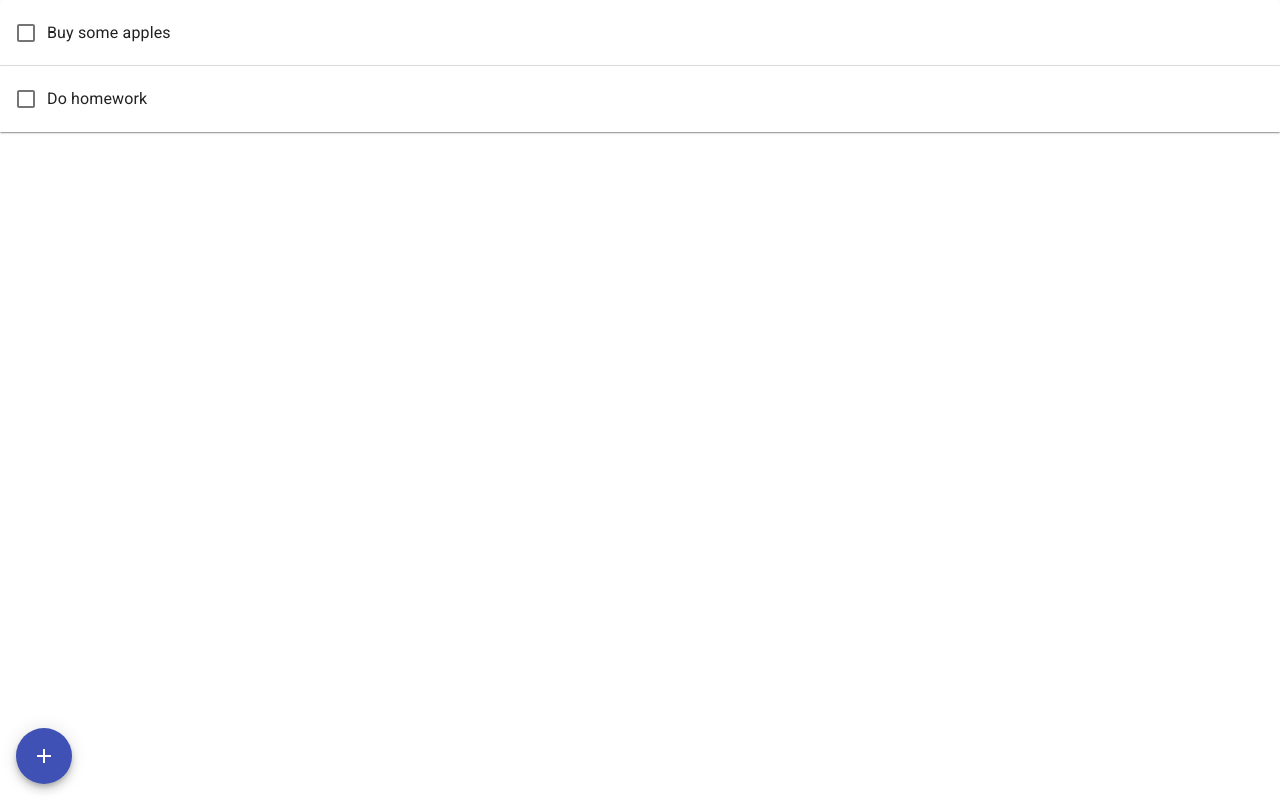
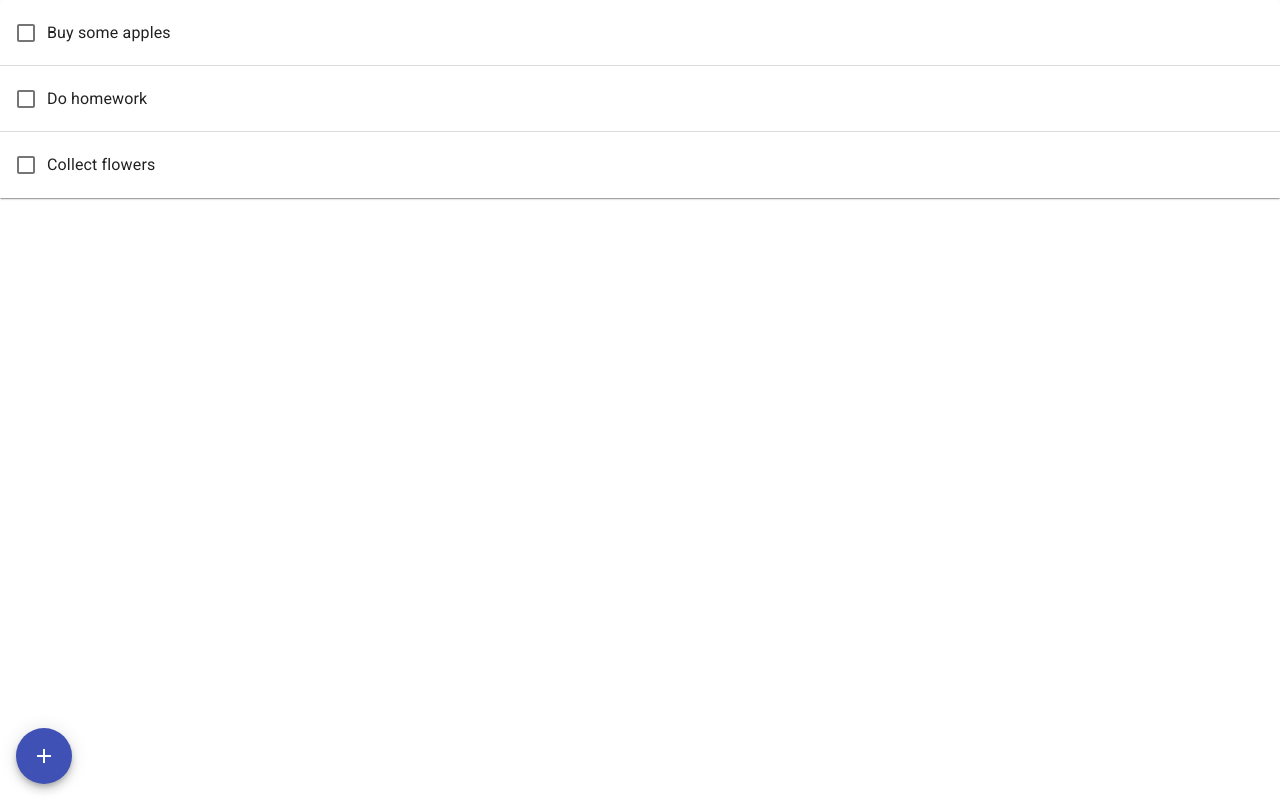
Before and after one commit to NyCodeGHG/todo-app, a React (Create React App) app: page / in a window 1280 px wide. Built offline with nearby package versions, Linux system fonts and the light colour scheme.

Commit message:
Added deletion functionality

```diff
--- a/src/App.js
+++ b/src/App.js
@@ -29,6 +29,11 @@ function App() {
             information: 'Do my homework I got from my school. This is a longer description. Lorem ipsum dolor sit amet, consetetur sadipscing elitr, sed diam nonumy eirmod tempor invidunt ut labore et dolore magna aliquyam erat, sed diam voluptua. At vero eos et accusam et justo duo dolores et ea rebum. Stet clita kasd gubergren, no sea takimata sanctus est Lorem ipsum dolor sit amet. Lorem ipsum dolor sit amet, consetetur sadipscing elitr, sed diam nonumy eirmod tempor invidunt ut labore et dolore magna aliquyam erat, sed diam voluptua. At vero eos et accusam et justo duo dolores et ea rebum. Stet clita kasd gubergren, no sea takimata sanctus est Lorem ipsum dolor sit amet.',
             dueDate: new Date(2021, 1, 15, 15, 3),
             done: true
+        },
+        {
+            id: 2,
+            title: 'Collect flowers',
+            done: false
         }
     ]);
 
--- a/src/todo-list/TodoList.js
+++ b/src/todo-list/TodoList.js
@@ -1,24 +1,65 @@
 import {
-    Accordion, AccordionActions,
+    Accordion,
+    AccordionActions,
     AccordionDetails,
-    AccordionSummary, Button,
-    Checkbox,
+    AccordionSummary,
+    Button,
+    Checkbox, Dialog, DialogActions, DialogContent, DialogContentText, DialogTitle,
     FormControlLabel,
-    Typography,
+    Grid,
+    makeStyles,
     useMediaQuery
 } from "@material-ui/core";
 import ExpandMoreIcon from '@material-ui/icons/ExpandMore';
+import { useState } from "react";
+
+const useStyles = makeStyles((theme) => ({
+    root: {
+        width: '100%',
+    },
+    heading: {
+        fontSize: theme.typography.pxToRem(15),
+    },
+    secondaryHeading: {
+        fontSize: theme.typography.pxToRem(15),
+        color: theme.palette.text.secondary,
+        verticalAlign: 'middle'
+    },
+    column: {
+        flexBasis: '40%',
+    },
+    fat: {
+        fontWeight: 600
+    }
+}));
 
 export default function TodoList({ todos, setTodos }) {
 
+    const [ open, setOpen ] = useState(false);
+    const [ dialogTodo, setDialogTodo ] = useState({});
     const isDesktop = useMediaQuery('(min-width: 600px)');
+    const classes = useStyles();
 
-    const handleChange = (id) => {
+    const handleChange = (event, id) => {
         const newTodos = todos.map(todo => todo.id === id ? { ...todo, done: !todo.done } : todo);
         setTodos(newTodos);
-    }
+    };
 
-    return todos.map(todo => {
+    const showDeleteDialog = (event, id) => {
+        setDialogTodo(todos.find(todo => todo.id === id));
+        setOpen(true);
+    };
+
+    const deleteTodo = (event, id) => {
+        const newTodos = todos.filter(todo => todo.id !== id);
+        setTodos(newTodos);
+    };
+
+    const compareTodo = (a, b) => {
+        return a.title > b.title;
+    };
+
+    const accordions = todos.sort(compareTodo).map(todo => {
         return <Accordion key={ todo.id }>
             <AccordionSummary
                 expandIcon={ !isDesktop && <ExpandMoreIcon/> }
@@ -26,22 +67,57 @@ export default function TodoList({ todos, setTodos }) {
                 aria-controls="additional-actions1-content"
                 id="additional-actions1-header">
                 <FormControlLabel
-                    aria-label="Acknowledge"
                     onClick={ (event) => event.stopPropagation() }
                     onFocus={ (event) => event.stopPropagation() }
-                    control={ <Checkbox onChange={ () => handleChange(todo.id) } value={ todo.done }/> }
-                    label={ todo.title }
-                />
+                    control={ <Checkbox value={ todo.done } onChange={ (event) => handleChange(event, todo.id) }/> }
+                    label={ todo.title }>
+                </FormControlLabel>
             </AccordionSummary>
-            { todo.information && (<AccordionDetails>
-                <Typography color="textSecondary">
-                    { todo.information }
-                </Typography>
-            </AccordionDetails>) }
+            <AccordionDetails>
+                <Grid container spacing={ 3 }>
+                    { todo.dueDate &&
+                    <Grid className={ classes.fat } item xs={ 12 }>{ todo.dueDate.toLocaleString() }</Grid> }
+                    { todo.information && <Grid item xs={ 12 }>{ todo.information }</Grid> }
+                </Grid>
+            </AccordionDetails>
             <AccordionActions>
                 <Button variant="contained" color="primary">Edit</Button>
-                <Button variant="contained" color="secondary">Delete</Button>
+                <Button onClick={ (event) => showDeleteDialog(event, todo.id) }
+                        variant="contained"
+                        color="secondary">Delete</Button>
             </AccordionActions>
         </Accordion>
     });
+
+    const handleClose = () => {
+        setOpen(false);
+    }
+
+    const deleteDialog = (<Dialog open={ open }
+                                  onClose={ handleClose }
+                                  aria-labelledby="alert-dialog-title"
+                                  aria-describedby="alert-dialog-description">
+        <DialogTitle id="alert-dialog-title">{ "Confirm deletion" }</DialogTitle>
+        <DialogContent>
+            <DialogContentText id="alert-dialog-description">
+                Are you sure you want to delete '{ dialogTodo.title }'
+            </DialogContentText>
+        </DialogContent>
+        <DialogActions>
+            <Button onClick={ handleClose } color="primary">
+                Abort
+            </Button>
+            <Button onClick={ (event) => {
+                handleClose();
+                deleteTodo(event, dialogTodo.id);
+            } } color="secondary" autoFocus>
+                Delete
+            </Button>
+        </DialogActions>
+    </Dialog>);
+
+    return (<>
+        { accordions }
+        { deleteDialog }
+    </>);
 }
```
